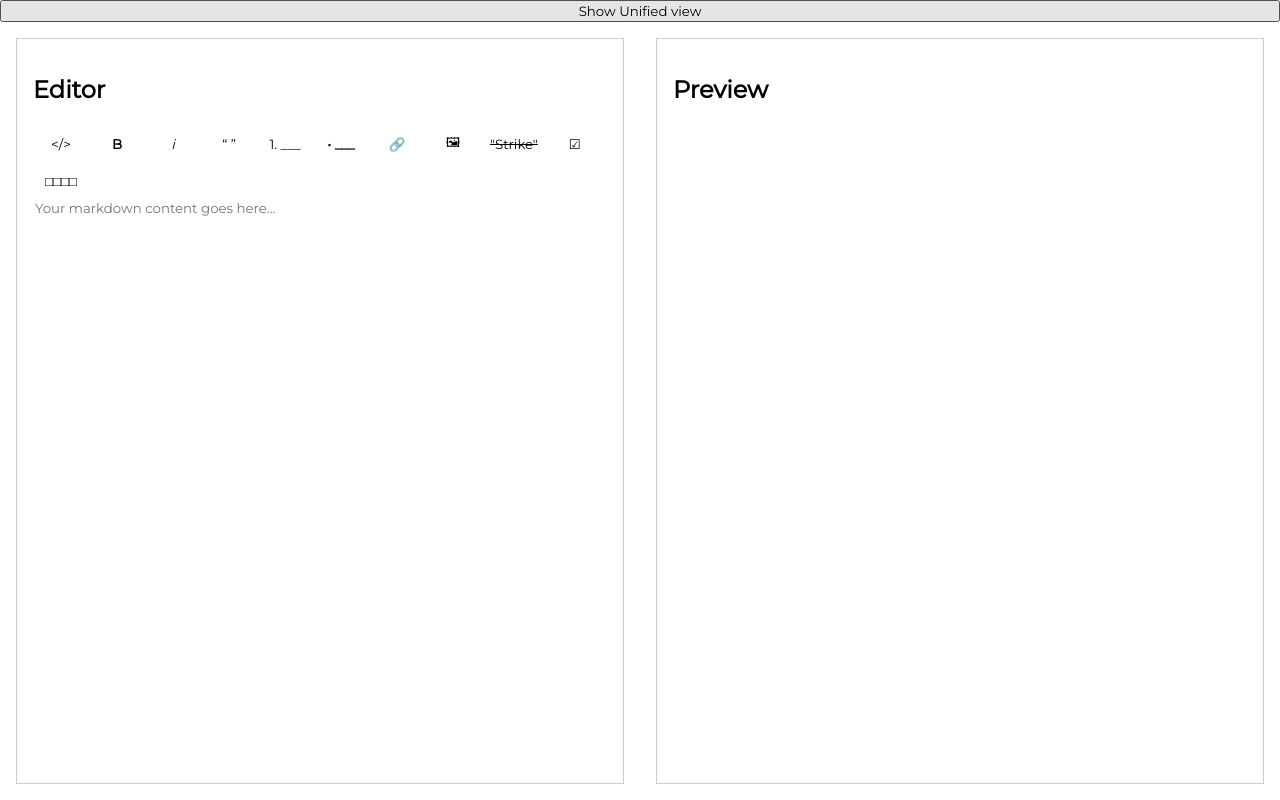
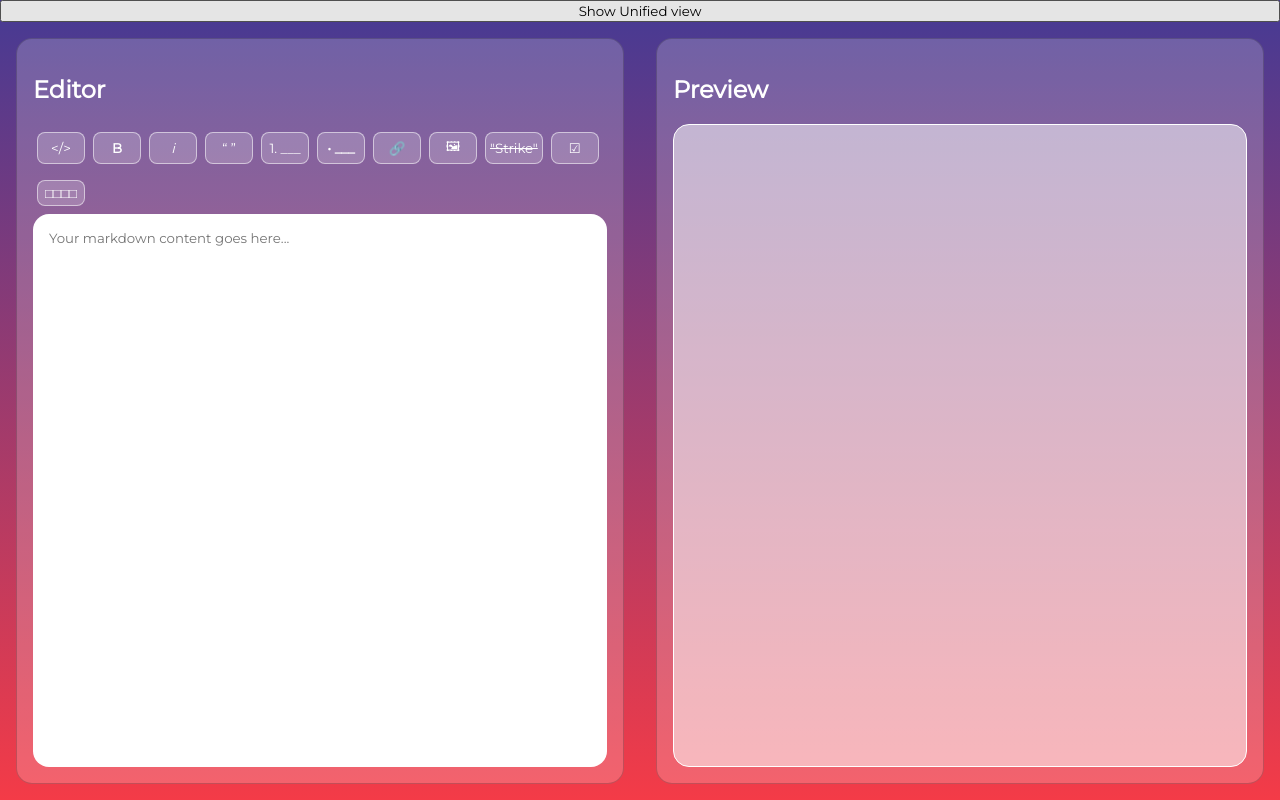
Before and after one commit to sriram23/md-editor, a React app: page / in a window 1280 px wide. Built offline with nearby package versions, Linux system fonts and the light colour scheme.

Commit message:
Changed the look and feel

```diff
--- a/src/App.scss
+++ b/src/App.scss
@@ -6,7 +6,8 @@ body {
 .main-container {
     display: flex;
     flex-direction: column;
-    height: 100vh;
+    min-height: 100vh;
+    background-image: linear-gradient(to top, #f43b47 0%, #453a94 100%);
 }
 .alert {
     flex: 0;
--- a/src/components/Editor.scss
+++ b/src/components/Editor.scss
@@ -1,7 +1,7 @@
 .main-editor-container {
     display: flex;
     flex-direction: column;
-    height: 100vh;
+    min-height: 100vh;
 .editor-container {
     flex: 1;
     display: flex;
@@ -15,25 +15,32 @@
         flex: 1;
         padding: 1rem;
         margin: 1rem;
+        background: #ffffff33;
+        border-radius: 1rem;
+        color: white;
         textarea {
             flex: 1;
             border: none;
             outline: none;
             resize: none;
+            border-radius: 1rem;
+            padding: 1rem;
         }
         .button-container {
             display: flex;
             flex-wrap: wrap;
             button {
-                background: transparent;
-                border: 1px solid transparent;
-                margin: 0.25rem;
+                color: white;
+                background: #ffffff33;
+                border: 1px solid #ffffff88;
+                margin: 0.5rem 0.25rem;
                 padding: 0.25rem;
-                border-radius: 0.25rem;
+                border-radius: 0.5rem;
                 min-width: 3rem;
                 cursor: pointer;
                 &:hover {
-                    border: 1px solid gray;
+                    border: 1px solid white;
+                    background: transparent;
                 }
             }
         }
@@ -45,7 +52,15 @@
         flex: 1;
         margin: 1rem;
         padding: 1rem;
+        border-radius: 1rem;
+        background: #ffffff33;
+        color: white;
         .react-markdown {
+            color: black;
+            background: #ffffff88;
+            border: 1px solid white;
+            border-radius: 1rem;
+            padding: 1rem;
             flex: 1;
             overflow-y: auto;
         }
```
